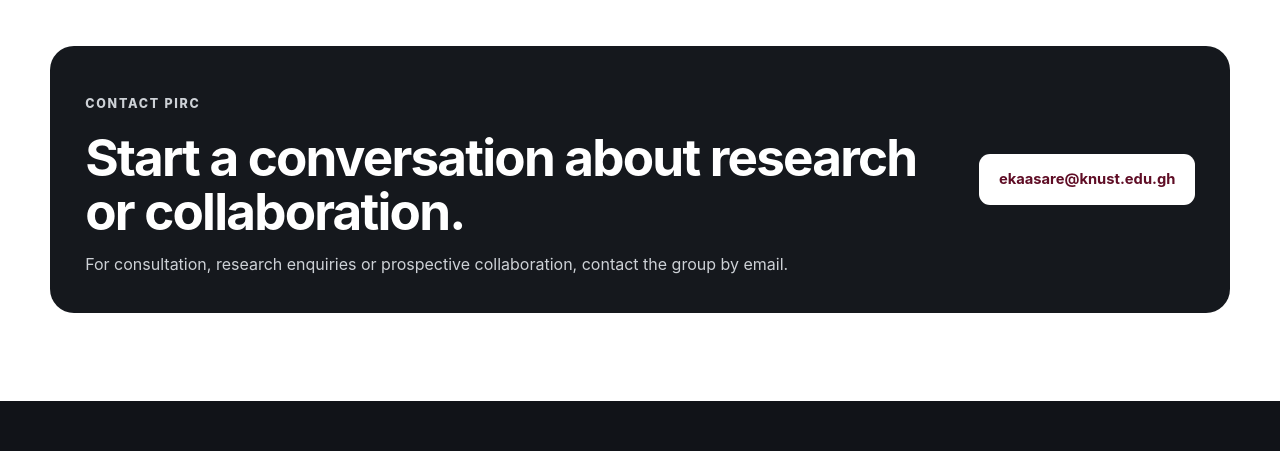
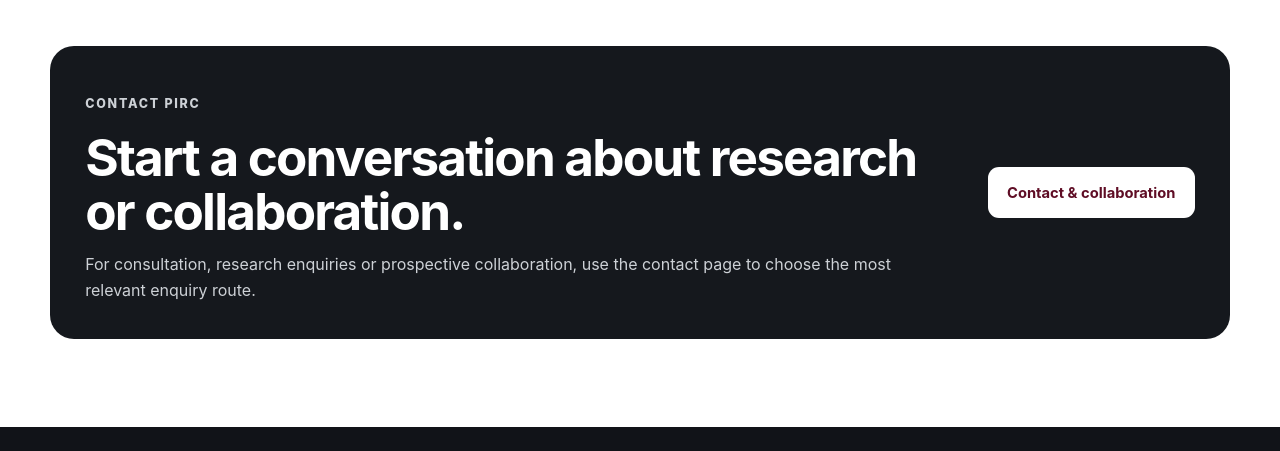
Before and after one commit to polymercomposites/PIRC-group, a plain HTML site: page funding.html in a window 1280 px wide. Shown: the part 2120-2571 px from the top of the page. Drawn offline with Linux system fonts and the light colour scheme.

Commit message:
Link opportunities page to contact page

```diff
--- a/funding.html
+++ b/funding.html
@@ -55,12 +55,12 @@
 
         <section class="page-section">
             <div class="container">
-                <div class="contact-panel"><div><p class="eyebrow eyebrow-light">Contact PIRC</p><h2>Start a conversation about research or collaboration.</h2><p>For consultation, research enquiries or prospective collaboration, contact the group by email.</p></div><div><a class="button button-light" href="mailto:ekaasare@knust.edu.gh">ekaasare@knust.edu.gh</a></div></div>
+                <div class="contact-panel"><div><p class="eyebrow eyebrow-light">Contact PIRC</p><h2>Start a conversation about research or collaboration.</h2><p>For consultation, research enquiries or prospective collaboration, use the contact page to choose the most relevant enquiry route.</p></div><div><a class="button button-light" href="contact.html">Contact &amp; collaboration</a></div></div>
             </div>
         </section>
     </main>
 
-    <footer class="site-footer"><div class="container footer-grid"><div class="footer-brand"><a class="brand footer-logo" href="index.html"><span class="brand-mark" aria-hidden="true">P</span><span class="brand-text"><span class="brand-name">PIRC</span><span class="brand-subtitle">Polymer Innovation Research &amp; Consultancy</span></span></a><p>Advancing polymer materials through research, computation, sustainability and engineering innovation.</p></div><div class="footer-column"><h2>Explore</h2><ul><li><a href="research.html">Research</a></li><li><a href="publications.html">Publications</a></li><li><a href="members.html">People</a></li><li><a href="news.html">News</a></li></ul></div><div class="footer-column"><h2>Group</h2><ul><li><a href="pi.html">Principal Investigator</a></li><li><a href="funding.html">Opportunities</a></li><li><a href="gallery.html">Gallery</a></li><li><a href="mailto:ekaasare@knust.edu.gh">Contact</a></li></ul></div><div class="footer-column"><h2>Institution</h2><p>Kwame Nkrumah University of Science and Technology<br>Kumasi, Ghana</p><a class="footer-external-link" href="https://www.knust.edu.gh" target="_blank" rel="noopener noreferrer">Visit KNUST ↗</a></div></div><div class="container footer-bottom"><p>© 2026 Polymer Innovation Research &amp; Consultancy Group. All rights reserved.</p><p>KNUST · Kumasi, Ghana</p></div></footer>
+    <footer class="site-footer"><div class="container footer-grid"><div class="footer-brand"><a class="brand footer-logo" href="index.html"><span class="brand-mark" aria-hidden="true">P</span><span class="brand-text"><span class="brand-name">PIRC</span><span class="brand-subtitle">Polymer Innovation Research &amp; Consultancy</span></span></a><p>Advancing polymer materials through research, computation, sustainability and engineering innovation.</p></div><div class="footer-column"><h2>Explore</h2><ul><li><a href="research.html">Research</a></li><li><a href="publications.html">Publications</a></li><li><a href="members.html">People</a></li><li><a href="news.html">News</a></li></ul></div><div class="footer-column"><h2>Group</h2><ul><li><a href="pi.html">Principal Investigator</a></li><li><a href="funding.html">Opportunities</a></li><li><a href="gallery.html">Gallery</a></li><li><a href="contact.html">Contact</a></li></ul></div><div class="footer-column"><h2>Institution</h2><p>Kwame Nkrumah University of Science and Technology<br>Kumasi, Ghana</p><a class="footer-external-link" href="https://www.knust.edu.gh" target="_blank" rel="noopener noreferrer">Visit KNUST ↗</a></div></div><div class="container footer-bottom"><p>© 2026 Polymer Innovation Research &amp; Consultancy Group. All rights reserved.</p><p>KNUST · Kumasi, Ghana</p></div></footer>
     <script src="main.js"></script>
 </body>
 </html>
```
